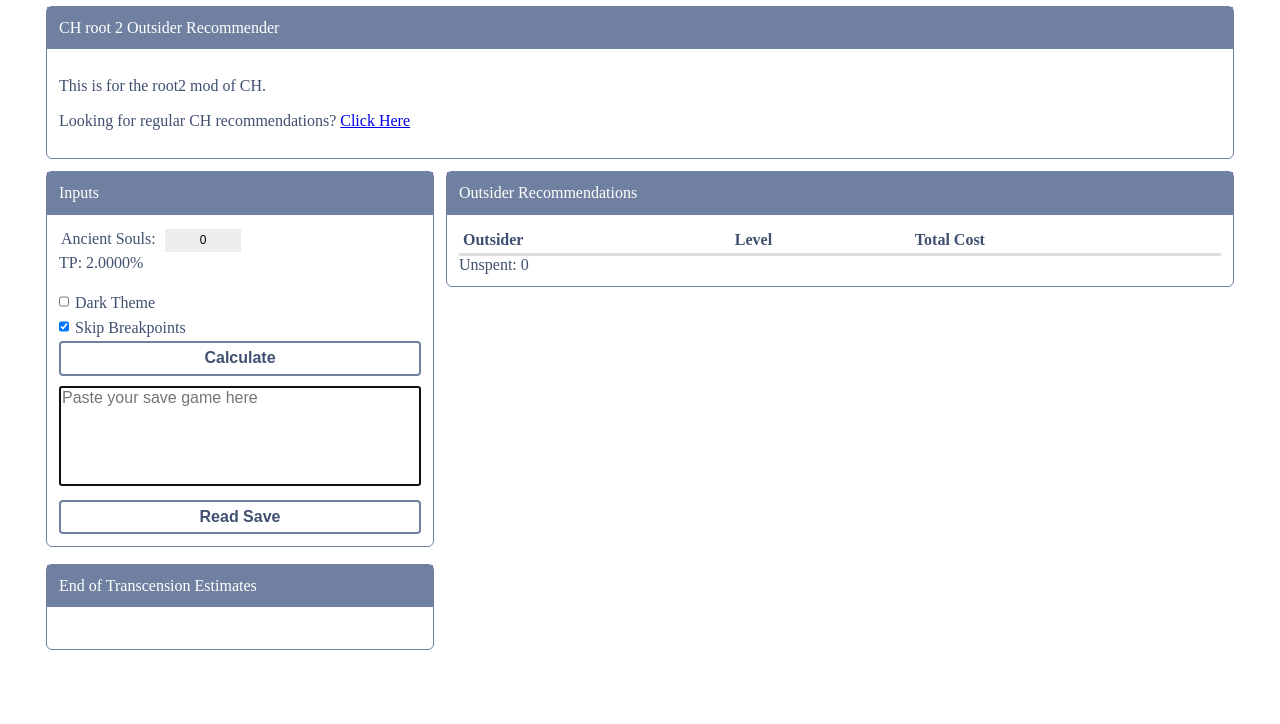
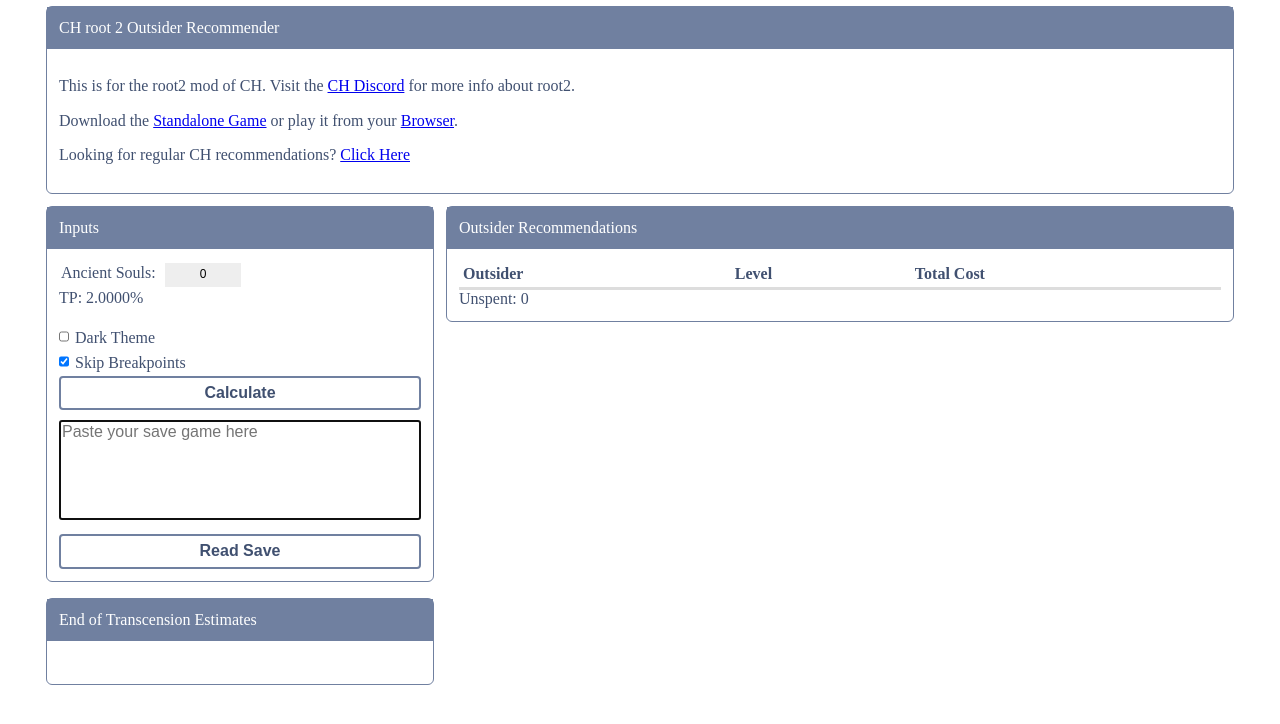
Before and after one commit to Driej/Clicker-Heroes-Outsiders, a plain HTML site: page root2/index.html in a window 1280 px wide. Drawn offline with nearby package versions, Linux system fonts and the light colour scheme.

Commit message:
root2 links

```diff
--- a/root2/index.html
+++ b/root2/index.html
@@ -27,7 +27,8 @@
 					<div>
 						<div class="title">CH root 2 Outsider Recommender</div>
 						<div class="content">
-							<p>This is for the root2 mod of CH.</p>
+							<p>This is for the root2 mod of CH. Visit the <a href="https://discordapp.com/invite/jT7zH9g">CH Discord</a> for more info about root2.</p>
+                            <p>Download the <a href="https://www.dropbox.com/s/b85db73f7z3zdfn/HeroClicker.swf?dl=0">Standalone Game</a> or play it from your <a href="https://driej.github.io/Clicker-Heroes-Outsiders/root2/swf/">Browser</a>.</p>
                             <p>Looking for regular CH recommendations? <a href="https://driej.github.io/Clicker-Heroes-Outsiders">Click Here</a></p>
 						</div>
 					</div>
```
